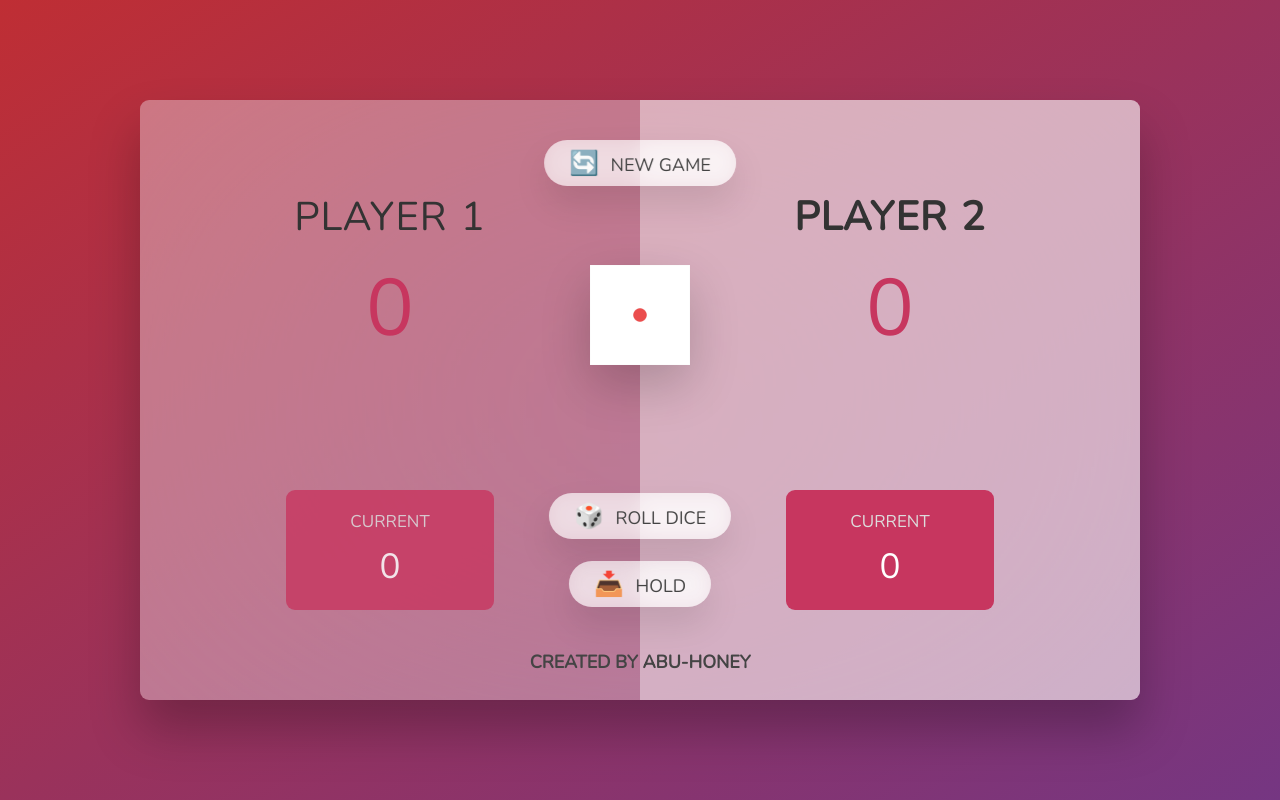
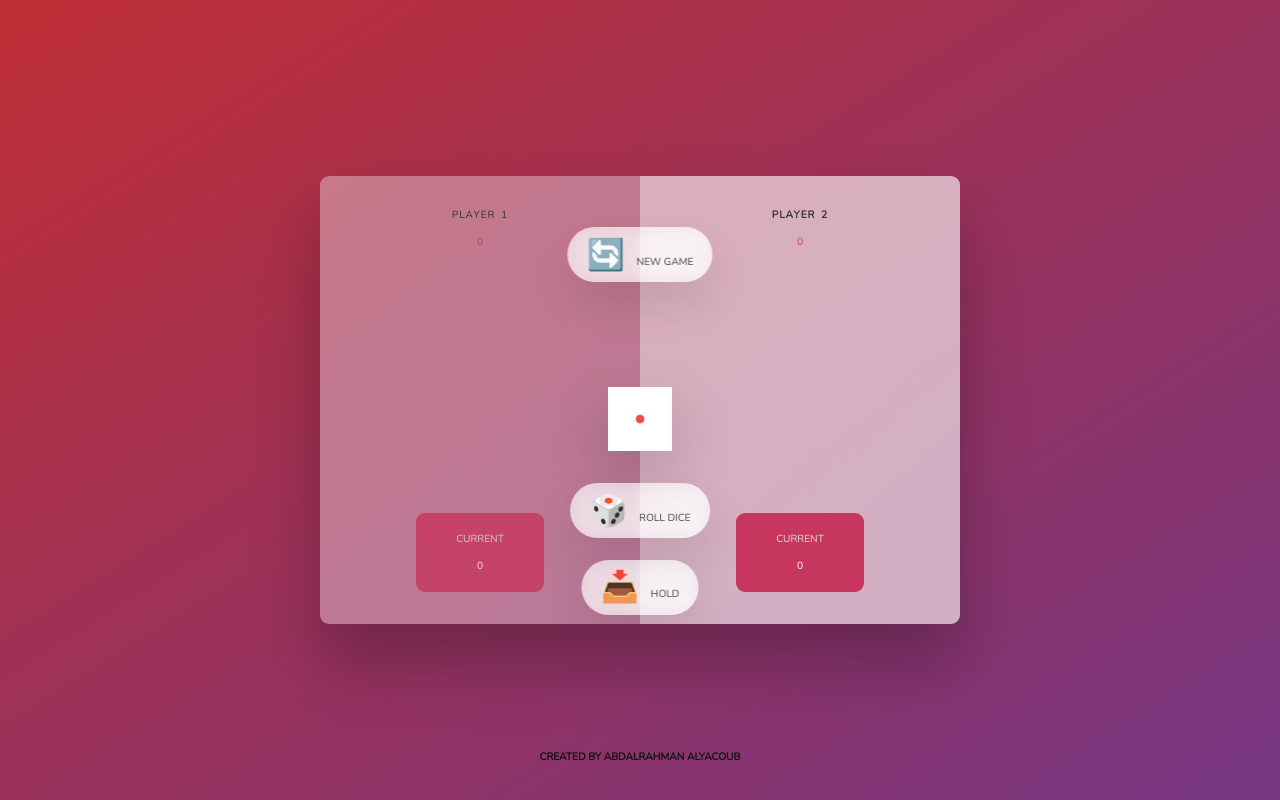
Before and after one commit to 20Abd01/Pig-Game, a website built with Parcel: page index.html in a window 1280 px wide. Both pictures are taken after a click on the button "🎲 ROLL DICE". Built offline with nearby package versions, Linux system fonts and the light colour scheme.

Commit message:
Add files via upload

```diff
--- a/index.html
+++ b/index.html
@@ -30,9 +30,8 @@
       <button class="btn btn--new">🔄 New game</button>
       <button class="btn btn--roll">🎲 Roll dice</button>
       <button class="btn btn--hold">📥 Hold</button>
-      <h6 class="my">Created by ABU-Honey</h6>
     </main>
-
+    <h6 class="my">Created by Abdalrahman AlYacoub</h6>
     <script type="module" src="script.js"></script>
   </body>
 </html>
--- a/style.css
+++ b/style.css
@@ -102,16 +102,14 @@ main {
 }
 .my {
   position: absolute;
-  left: 50%;
-  transform: translateX(-50%);
-  color: #444;
+  top: calc(100% - 50px);
+  color: #111;
   background: none;
   border: none;
   font-family: inherit;
   font-size: 1.8rem;
   text-transform: uppercase;
   transition: all 0.2s;
-  top: 55rem;
   font-weight: 900;
 }
 /* ABSOLUTE POSITIONED ELEMENTS */
@@ -180,3 +178,115 @@ main {
   font-weight: 700;
   color: #c7365f;
 }
+
+@media (max-width: 299px) {
+  * {
+    font-size: 0.5rem !important;
+  }
+  .player {
+    padding: 1rem;
+  }
+}
+
+@media (min-width: 300px) {
+  * {
+    font-size: 0.75rem !important;
+  }
+  .player {
+    padding: 2rem;
+  }
+  main {
+    width: 40rem;
+    height: 25rem;
+  }
+  .dice {
+    height: 3rem;
+    top: 8rem;
+
+    /* default 10rem */
+  }
+  .btn--new {
+    top: 1rem;
+    padding: 0.2rem 1rem;
+  }
+  .btn--roll {
+    top: 18rem;
+    padding: 0.2rem 1rem;
+  }
+  .btn--hold {
+    top: 14rem;
+    padding: 0.2rem 1rem;
+  }
+
+  .current {
+    width: 50%;
+    padding: 1.2rem;
+  }
+}
+
+@media (min-width: 600px) {
+  * {
+    font-size: 0.8rem !important;
+  }
+  .player {
+    padding: 2.5rem;
+  }
+  main {
+    width: 50rem;
+    height: 35rem;
+  }
+  .dice {
+    height: 5rem;
+    top: 16.5rem;
+    /* default 10rem */
+  }
+  .btn--new {
+    top: 4rem;
+    padding: 0.5rem 1.5rem;
+  }
+  .btn--roll {
+    top: 24rem;
+    padding: 0.5rem 1.5rem;
+  }
+  .btn--hold {
+    top: 30rem;
+    padding: 0.5rem 1.5rem;
+  }
+
+  .current {
+    width: 50%;
+    padding: 1.5rem;
+  }
+}
+
+@media (min-width: 1800px) {
+  * {
+    font-size: 1rem !important;
+  }
+
+  .player {
+    padding: 3rem;
+  }
+
+  main {
+    width: 60rem;
+    height: 50rem;
+  }
+
+  .btn--roll {
+    top: 30rem;
+  }
+  .btn--hold {
+    top: 36rem;
+  }
+
+  .dice {
+    height: 8rem;
+    /* default 10rem */
+  }
+
+  .current {
+    width: 65%;
+    padding: 2rem;
+  }
+}
```
Also changed, not shown: script.js (line endings or trailing spaces).
